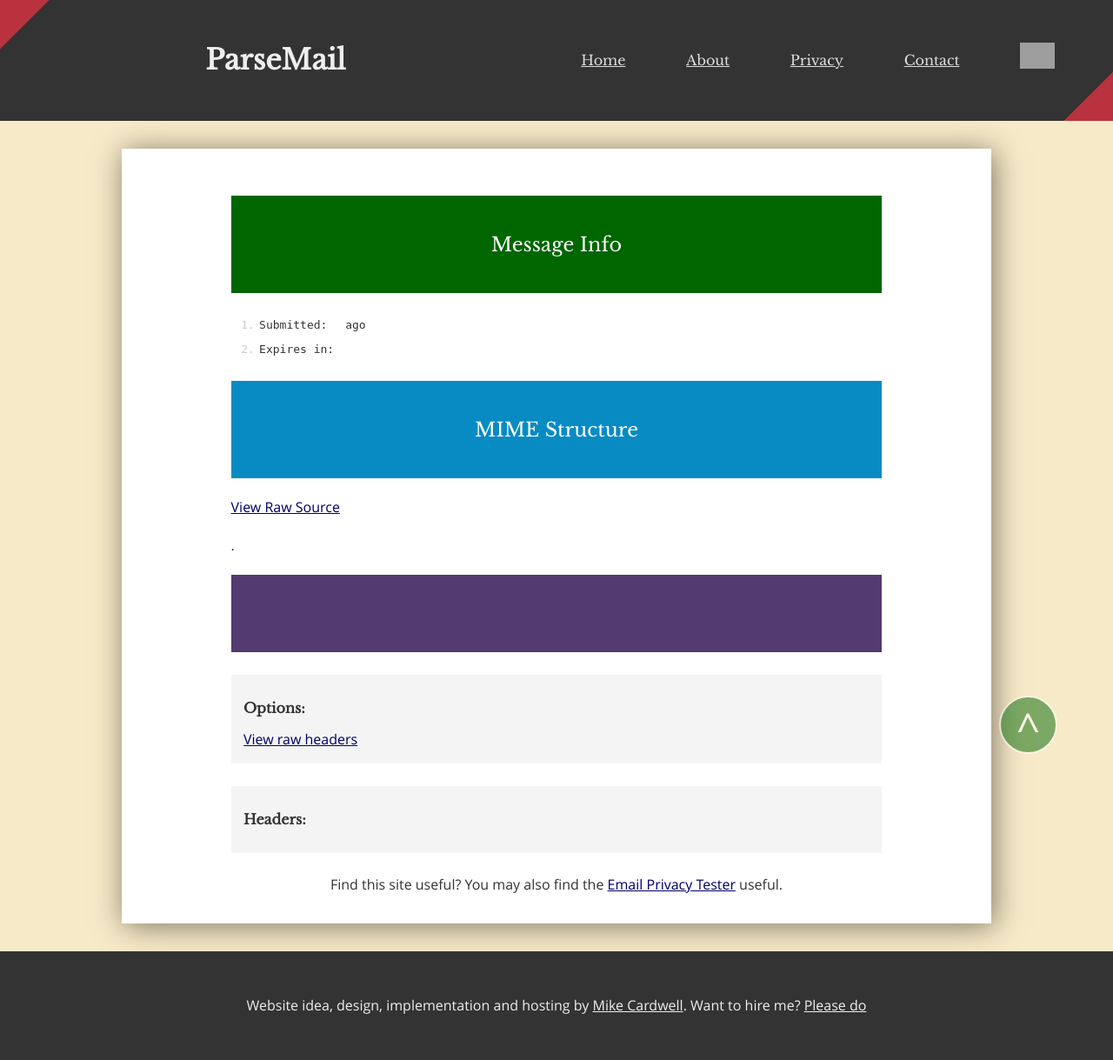
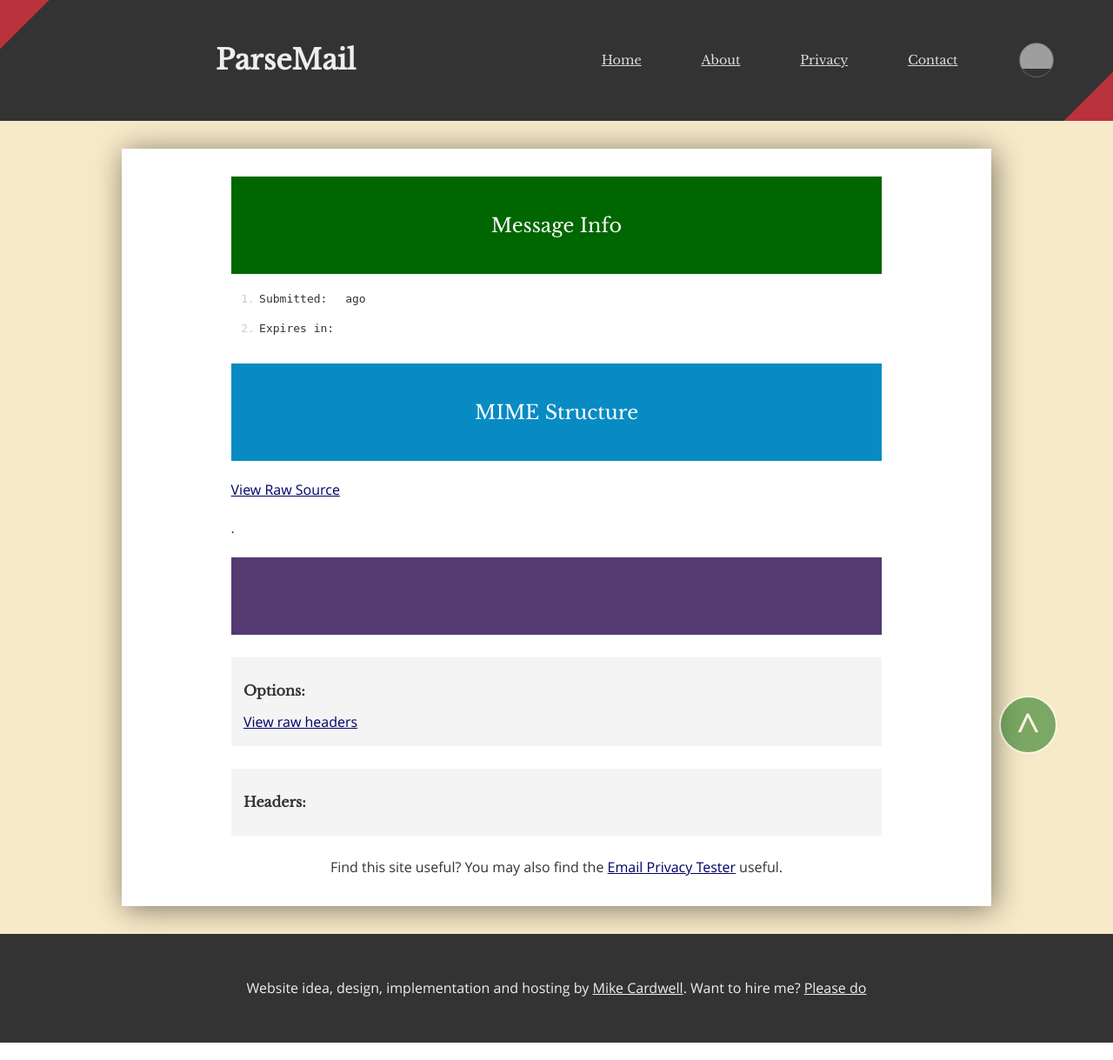
Before and after one commit to mikecardwell/parsemail, a Django app: template templates/msg.html in a window 1280 px wide. Shown: the whole page at 87% size. Run offline with Django 3.2, Linux system fonts and the light colour scheme; the template is opened without the code that fills it, so the values that code supplies are empty; parts of the project's set-up code (start-up, migrations or seed data) failed here and were passed over; grey boxes are pictures that could not be loaded.

Commit message:
Various styling tweaks

```diff
--- a/htdocs/css/common.scss
+++ b/htdocs/css/common.scss
@@ -101,6 +101,10 @@
     background: #333;
     padding:    1em;
 
+    @include breakpoint (phone) {
+        @include flex-direction(column);
+    }
+
     &::before {
         content:    ' ';
         position:   absolute;
@@ -142,12 +146,22 @@
         @include align-items(center);
         margin: 0.5em 1em;
 
+        @include breakpoint (phone) {
+            width:100%;
+        }
+
         a {
             color:     #ddd;
             margin:    0 1em;
             @include text-decoration-color(#999);
             &:hover {
                 color: white;
+            }
+
+            &:not(:empty) {
+                @include breakpoint(notphone) {
+                    font-size:0.9em;
+                }
             }
 
             &[href="https://github.com/mikecardwell/parsemail"] {
@@ -157,10 +171,20 @@
                 background-image:   url('/images/github.svg');
                 background-repeat:  no-repeat;
                 background-size:    100%;
+                border-radius:      50%;
                 @include breakpoint(phone) {
                     position:   absolute;
-                    top:        0.5em;
-                    right:      0;
+                    top:        calc(1.75em + 2vh);
+                    right:      1vw;
+                    width:      3em;
+                    height:     3em;
+                }
+                @include breakpoint(notphone) {
+                    border: 1px solid #666;
+                    &:hover {
+                        @include transition(border 0.1s linear);
+                        border: 1px solid #999;
+                    }
                 }
             }
         }
--- a/htdocs/css/index.scss
+++ b/htdocs/css/index.scss
@@ -38,9 +38,16 @@
         padding:            0;
         width:              100%;
 
+        button {
+            width: 10em;
+        }
+
         @include media('max-width:450px') {
             @include flex-direction(column);
             @include align-items(center);
+            select, button {
+                width:  12em;
+            }
         }
 
         > * {
@@ -57,11 +64,6 @@
                     top:        1.2em;
                     left:       0.1em;
                 }
-            }
-
-            &.submit button {
-                width:10em;
-
             }
         }
     }
--- a/htdocs/css/msg.scss
+++ b/htdocs/css/msg.scss
@@ -94,15 +94,22 @@
     }
 
     > .info {
-        @include breakpoint(phone) {
-            margin: 2em 1em 0 1em;
+
+        h2 {
+            background-color: #060;
+            margin:           0;
         }
 
-        h2 {
-            background-color:       #060;
+        table {
+            margin-top:     1em;
+            @include breakpoint (phone) {
+                margin-left:  1em;
+                margin-right: 1em;
+            }
         }
 
         td {
+            line-height:    1.6;
             &:not(:first-child) {
                 @include word-wrap;
             }
@@ -114,6 +121,11 @@
                     padding: 0 0 0 1.5em;
                 }
             }
+        }
+
+        ol {
+            margin:         0;
+            padding-left:   2em;
         }
 
         .ip.flag::after {
@@ -236,11 +248,23 @@
     }
 
     .translate {
-        form { @include display(flex) };
-        margin-top:         1em;
+        form {
+            @include display(flex);
+            @include breakpoint (phone) {
+                @include flex-direction(column);
+                @include align-items(center);
+            }
+        };
+        margin:             1em 0;
         padding:            1em;
         background-color:   #F4F4F4;
-        button { margin-right: 2em; }
+        button {
+            width:          14em;
+            margin-right:   2em;
+            @include breakpoint (phone) {
+                margin-bottom: 1em;
+            }
+        }
     }
 
     .children {
--- a/templates/base.html
+++ b/templates/base.html
@@ -16,6 +16,7 @@
     <head>
         <meta charset="utf-8">
         <meta name="viewport" content="width=device-width, initial-scale=1">
+        <meta name="referrer" content="none">
 
         <title>{% block page_title %}{% endblock %} | ParseMail</title>
 
--- a/templates/msg.html
+++ b/templates/msg.html
@@ -42,9 +42,11 @@
                     <tr>
                         <td>IP&#160;Addresses:</td>
                         <td>
+                            <ol>
                             {% for ip in ips %}
-                                {{ ip|ip_html|safe }}<br>
+                                <li>{{ ip|ip_html|safe }}</li>
                             {% endfor %}
+                            </ol>
                         </td>
                     </tr>
                     {% endif %}
@@ -52,9 +54,11 @@
                     <tr>
                         <td>Hostnames:</td>
                         <td>
+                            <ol>
                             {% for hostname in hostnames %}
-                                {{ hostname|hostname_html|safe }}<br>
+                                <li>{{ hostname|hostname_html|safe }}</li>
                             {% endfor %}
+                            </ol>
                         </td>
                     </tr>
                     {% endif %}
@@ -62,9 +66,11 @@
                     <tr>
                         <td>Emails:</td>
                         <td>
+                            <ol>
                             {% for email in emails %}
-                                {{ email|email_html|safe }}<br>
+                                <li>{{ email|email_html|safe }}</li>
                             {% endfor %}
+                            </ol>
                         </td>
                     </tr>
                     {% endif %}
@@ -72,9 +78,11 @@
                     <tr>
                         <td>URLs:</td>
                         <td>
+                            <ol>
                             {% for url in urls %}
-                                {{ url|url_html|safe }}<br>
+                                <li>{{ url|url_html|safe }}</li>
                             {% endfor %}
+                            </ol>
                         </td>
                     </tr>
                     {% endif %}
--- a/templates/privacy.html
+++ b/templates/privacy.html
@@ -24,6 +24,11 @@
         please <a href="https://grepular.com/contact">contact me</a> and I
         will manually remove&#160;it.<br>
         <br>
+        This website doesn't include any cross-domain requests. No Google-Analytics
+        or anything similar. JavaScript is optional, and is simply used to add a
+        few nice UI effects and performance enhancements. Cookies? Nope.
+        Flash? Hell no.<br>
+        <br>
         Don't trust me? You don't have to. This website has been released
         under the GPL(v3), so you can
         <a href="https://github.com/mikecardwell/parsemail">view the source</a>
```
Also changed, not shown: htdocs/css/common.css, htdocs/css/index.css, htdocs/css/msg.css.
